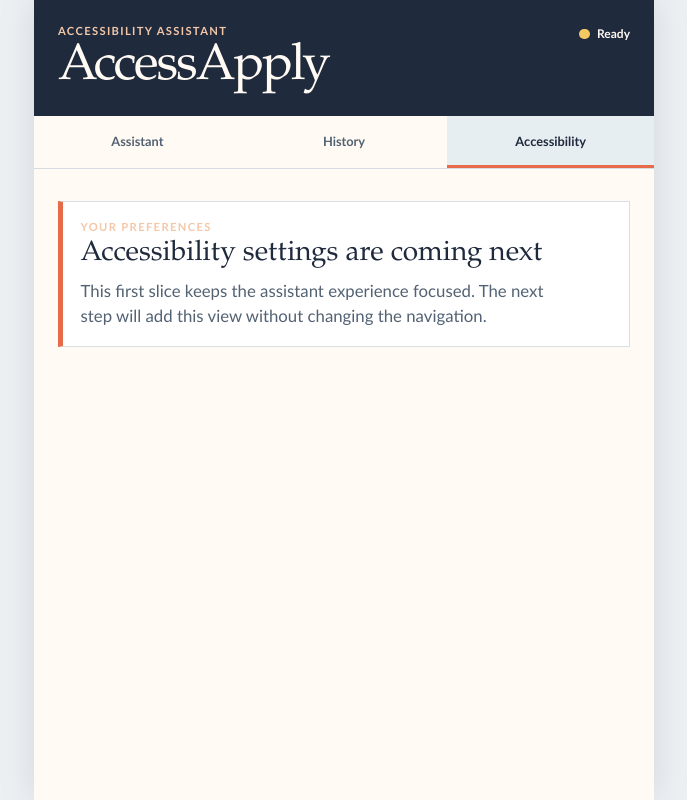
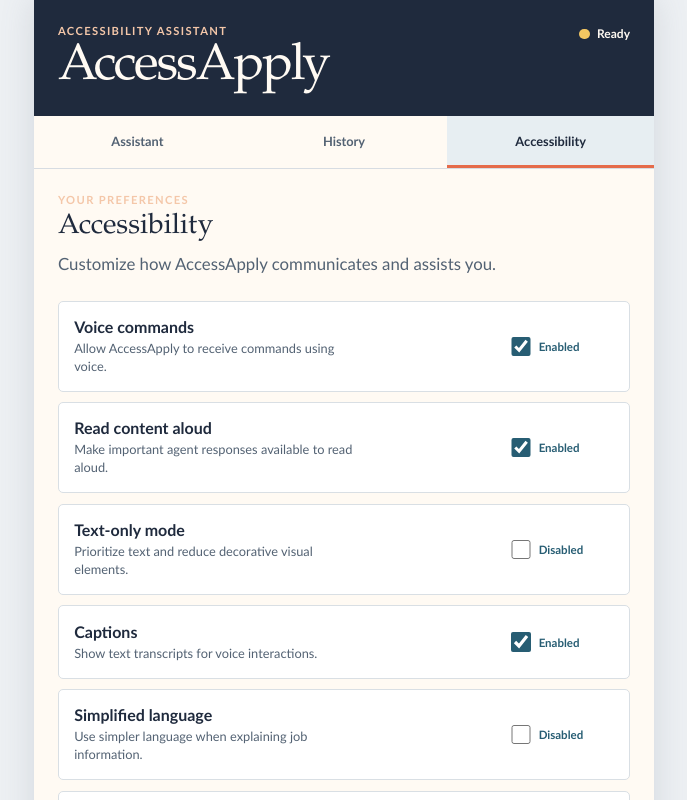
Before and after one commit to codewizard-26/accessapply, a React (Vite) app in the folder accessibility-ui/: page / in a window 1280 px wide. Both pictures are taken after a click on the button "Accessibility". Shown: the top 800 px of the page, without its empty margins (296-983 px from the left). Built offline with nearby package versions, Linux system fonts and the light colour scheme.

Commit message:
feat: build accessible assistant experience

```diff
--- a/accessibility-ui/src/App.css
+++ b/accessibility-ui/src/App.css
@@ -58,5 +58,16 @@
 .transcript-entry { padding-left: .8rem; border-left: 3px solid #aebbc8; }
 .transcript-entry strong { display: block; margin-bottom: .2rem; color: #275d73; font: 700 .75rem 'Avenir Next', 'Trebuchet MS', sans-serif; }
 .transcript-entry p { margin: 0; color: #29364a; line-height: 1.5; }
+.visually-hidden { position: absolute; width: 1px; height: 1px; padding: 0; margin: -1px; overflow: hidden; clip: rect(0, 0, 0, 0); white-space: nowrap; border: 0; }
+.accessibility-preferences { min-width: 0; margin: 1.5rem 0 0; padding: 0; border: 0; }
+.settings-list { display: grid; gap: .65rem; }
+.accessibility-setting { display: flex; justify-content: space-between; gap: 1rem; align-items: center; padding: .95rem; border: 1px solid #d9dfe4; border-radius: 5px; background: #fff; cursor: pointer; }
+.accessibility-setting:hover { background: #f7f9f8; }
+.setting-copy { display: grid; gap: .25rem; }
+.setting-copy strong { color: #1f2a3d; font: 700 1rem 'Avenir Next', 'Trebuchet MS', sans-serif; }
+.setting-copy small { max-width: 38ch; color: #536273; line-height: 1.4; }
+.setting-control { display: flex; flex: 0 0 auto; align-items: center; gap: .5rem; }
+.setting-control input { width: 1.2rem; height: 1.2rem; margin: 0; accent-color: #275d73; }
+.setting-state { min-width: 4.7rem; color: #275d73; font: 700 .72rem 'Avenir Next', 'Trebuchet MS', sans-serif; }
 .placeholder-panel { margin-top: .5rem; }
-@media (max-width: 430px) { .app-header, .main-content { padding: 1.15rem; } .command-actions > button { flex: 1; } }
+@media (max-width: 430px) { .app-header, .main-content { padding: 1.15rem; } .command-actions > button { flex: 1; } .accessibility-setting { align-items: flex-start; } .setting-control { flex-direction: column; align-items: flex-end; } }
--- a/accessibility-ui/src/App.tsx
+++ b/accessibility-ui/src/App.tsx
@@ -1,9 +1,11 @@
 import { useState } from 'react'
 import type { FormEvent } from 'react'
+import { AccessibilityPage } from './components/AccessibilityPage'
 import { SpeechControls } from './components/SpeechControls'
 import { Transcript } from './components/Transcript'
 import { VoiceCommand } from './components/VoiceCommand'
 import { useMockAgent } from './hooks/useMockAgent'
+import type { AccessibilityPreferenceKey, AccessibilityPreferences } from './types/accessibility'
 import type { AgentStatus, SpeechState, TranscriptEntry, VoiceState } from './types/agent'
 import './App.css'
 
@@ -26,6 +28,17 @@
   error: 'Needs attention',
 }
 
+const defaultPreferences: AccessibilityPreferences = {
+  voiceCommands: true,
+  readContentAloud: true,
+  textOnlyMode: false,
+  captions: true,
+  simplifiedLanguage: false,
+  keyboardFirstNavigation: true,
+  stepByStepGuidance: true,
+  reducedVisualClutter: false,
+}
+
 function App() {
   const [activePage, setActivePage] = useState<Page>('assistant')
   const [mode, setMode] = useState<AssistanceMode>('guide')
@@ -33,6 +46,7 @@
   const [voiceState, setVoiceState] = useState<VoiceState>('idle')
   const [speechState, setSpeechState] = useState<SpeechState>('ready')
   const [transcript, setTranscript] = useState<TranscriptEntry[]>([])
+  const [preferences, setPreferences] = useState<AccessibilityPreferences>(defaultPreferences)
   const { response, status, submitCommand } = useMockAgent()
 
   const displayStatus = speechState === 'speaking'
@@ -71,6 +85,10 @@
     }, 700)
   }
 
+  const updatePreference = (setting: AccessibilityPreferenceKey, checked: boolean) => {
+    setPreferences((currentPreferences) => ({ ...currentPreferences, [setting]: checked }))
+  }
+
   return (
     <div className="app-shell">
       <header className="app-header">
@@ -99,14 +117,14 @@
 
           <form className="command-form" onSubmit={handleSubmit}><label htmlFor="command">Your request</label>
             <textarea id="command" value={command} onChange={(event) => setCommand(event.target.value)} placeholder="Try: Read the requirements of this job." rows={3} />
-            <div className="command-actions"><VoiceCommand state={voiceState} onStart={startVoiceCommand} onRetry={() => setVoiceState('idle')} /><button className="primary-button" type="submit">Send request</button></div>
+            <div className="command-actions"><VoiceCommand state={voiceState} onStart={startVoiceCommand} onRetry={() => setVoiceState('idle')} disabled={!preferences.voiceCommands} /><button className="primary-button" type="submit">Send request</button></div>
           </form>
 
           <section className="response-panel" aria-labelledby="response-title"><div className="panel-heading"><div><p className="section-kicker">Agent response</p><h2 id="response-title">What I found</h2></div>{response && <span className="response-state">Ready to read</span>}</div>
             {status === 'processing' ? <p className="response-message" aria-live="polite">Processing your request...</p> : status === 'error' ? <p className="response-message error-message" aria-live="assertive">{response?.message ?? 'Something went wrong. Please try again.'}</p> : response ? <><p className="response-message" aria-live="polite">{response.message}</p><SpeechControls key={response.message} message={response.message} onStateChange={setSpeechState} /></> : <p className="response-message muted">Your response will appear here. You stay in control of every action.</p>}
           </section>
-          <Transcript entries={transcript} />
-        </> : <section aria-labelledby="placeholder-title" className="placeholder-panel"><p className="section-kicker">{activePage === 'history' ? 'Recent activity' : 'Your preferences'}</p><h2 id="placeholder-title">{activePage === 'history' ? 'History is coming next' : 'Accessibility settings are coming next'}</h2><p className="intro">This first slice keeps the assistant experience focused. The next step will add this view without changing the navigation.</p></section>}
+          {preferences.captions && <Transcript entries={transcript} />}
+        </> : activePage === 'accessibility' ? <AccessibilityPage preferences={preferences} onPreferenceChange={updatePreference} /> : <section aria-labelledby="placeholder-title" className="placeholder-panel"><p className="section-kicker">Recent activity</p><h2 id="placeholder-title">History is coming next</h2><p className="intro">This first slice keeps the assistant experience focused. The next step will add this view without changing the navigation.</p></section>}
       </main>
     </div>
   )
--- /dev/null
+++ b/accessibility-ui/src/components/AccessibilityPage.tsx
@@ -0,0 +1,46 @@
+import { AccessibilitySetting } from './AccessibilitySetting'
+import type { AccessibilityPreferenceKey, AccessibilityPreferences } from '../types/accessibility'
+
+type AccessibilityPageProps = {
+  preferences: AccessibilityPreferences
+  onPreferenceChange: (setting: AccessibilityPreferenceKey, checked: boolean) => void
+}
+
+const settings: Array<{
+  setting: AccessibilityPreferenceKey
+  label: string
+  description: string
+}> = [
+  { setting: 'voiceCommands', label: 'Voice commands', description: 'Allow AccessApply to receive commands using voice.' },
+  { setting: 'readContentAloud', label: 'Read content aloud', description: 'Make important agent responses available to read aloud.' },
+  { setting: 'textOnlyMode', label: 'Text-only mode', description: 'Prioritize text and reduce decorative visual elements.' },
+  { setting: 'captions', label: 'Captions', description: 'Show text transcripts for voice interactions.' },
+  { setting: 'simplifiedLanguage', label: 'Simplified language', description: 'Use simpler language when explaining job information.' },
+  { setting: 'keyboardFirstNavigation', label: 'Keyboard-first navigation', description: 'Optimize interactions for keyboard navigation.' },
+  { setting: 'stepByStepGuidance', label: 'Step-by-step guidance', description: 'Break complex tasks into smaller steps.' },
+  { setting: 'reducedVisualClutter', label: 'Reduced visual clutter', description: 'Reduce unnecessary visual elements and distractions.' },
+]
+
+export function AccessibilityPage({ preferences, onPreferenceChange }: AccessibilityPageProps) {
+  return (
+    <section aria-labelledby="accessibility-title">
+      <p className="section-kicker">Your preferences</p>
+      <h2 id="accessibility-title">Accessibility</h2>
+      <p className="intro">Customize how AccessApply communicates and assists you.</p>
+
+      <fieldset className="accessibility-preferences">
+        <legend className="visually-hidden">Accessibility preferences</legend>
+        <div className="settings-list">
+          {settings.map((setting) => (
+            <AccessibilitySetting
+              key={setting.setting}
+              {...setting}
+              checked={preferences[setting.setting]}
+              onChange={onPreferenceChange}
+            />
+          ))}
+        </div>
+      </fieldset>
+    </section>
+  )
+}
--- /dev/null
+++ b/accessibility-ui/src/components/AccessibilitySetting.tsx
@@ -0,0 +1,28 @@
+import type { AccessibilityPreferenceKey, AccessibilityPreferences } from '../types/accessibility'
+
+type AccessibilitySettingProps = {
+  setting: AccessibilityPreferenceKey
+  label: string
+  description: string
+  checked: AccessibilityPreferences[AccessibilityPreferenceKey]
+  onChange: (setting: AccessibilityPreferenceKey, checked: boolean) => void
+}
+
+export function AccessibilitySetting({ setting, label, description, checked, onChange }: AccessibilitySettingProps) {
+  return (
+    <label className="accessibility-setting">
+      <span className="setting-copy">
+        <strong>{label}</strong>
+        <small>{description}</small>
+      </span>
+      <span className="setting-control">
+        <input
+          type="checkbox"
+          checked={checked}
+          onChange={(event) => onChange(setting, event.target.checked)}
+        />
+        <span className="setting-state">{checked ? 'Enabled' : 'Disabled'}</span>
+      </span>
+    </label>
+  )
+}
--- a/accessibility-ui/src/components/VoiceCommand.tsx
+++ b/accessibility-ui/src/components/VoiceCommand.tsx
@@ -4,6 +4,7 @@
   state: VoiceState
   onStart: () => void
   onRetry: () => void
+  disabled?: boolean
 }
 
 const stateLabels: Record<VoiceState, string> = {
@@ -13,7 +14,11 @@
   error: "We couldn't process the voice command.",
 }
 
-export function VoiceCommand({ state, onStart, onRetry }: VoiceCommandProps) {
+export function VoiceCommand({ state, onStart, onRetry, disabled = false }: VoiceCommandProps) {
+  if (disabled) {
+    return <button className="secondary-button" type="button" disabled aria-label="Voice commands are disabled">Voice commands disabled</button>
+  }
+
   if (state === 'error') {
     return (
       <div className="voice-error" role="alert">
--- /dev/null
+++ b/accessibility-ui/src/types/accessibility.ts
@@ -0,0 +1,12 @@
+export type AccessibilityPreferences = {
+  voiceCommands: boolean
+  readContentAloud: boolean
+  textOnlyMode: boolean
+  captions: boolean
+  simplifiedLanguage: boolean
+  keyboardFirstNavigation: boolean
+  stepByStepGuidance: boolean
+  reducedVisualClutter: boolean
+}
+
+export type AccessibilityPreferenceKey = keyof AccessibilityPreferences
```
